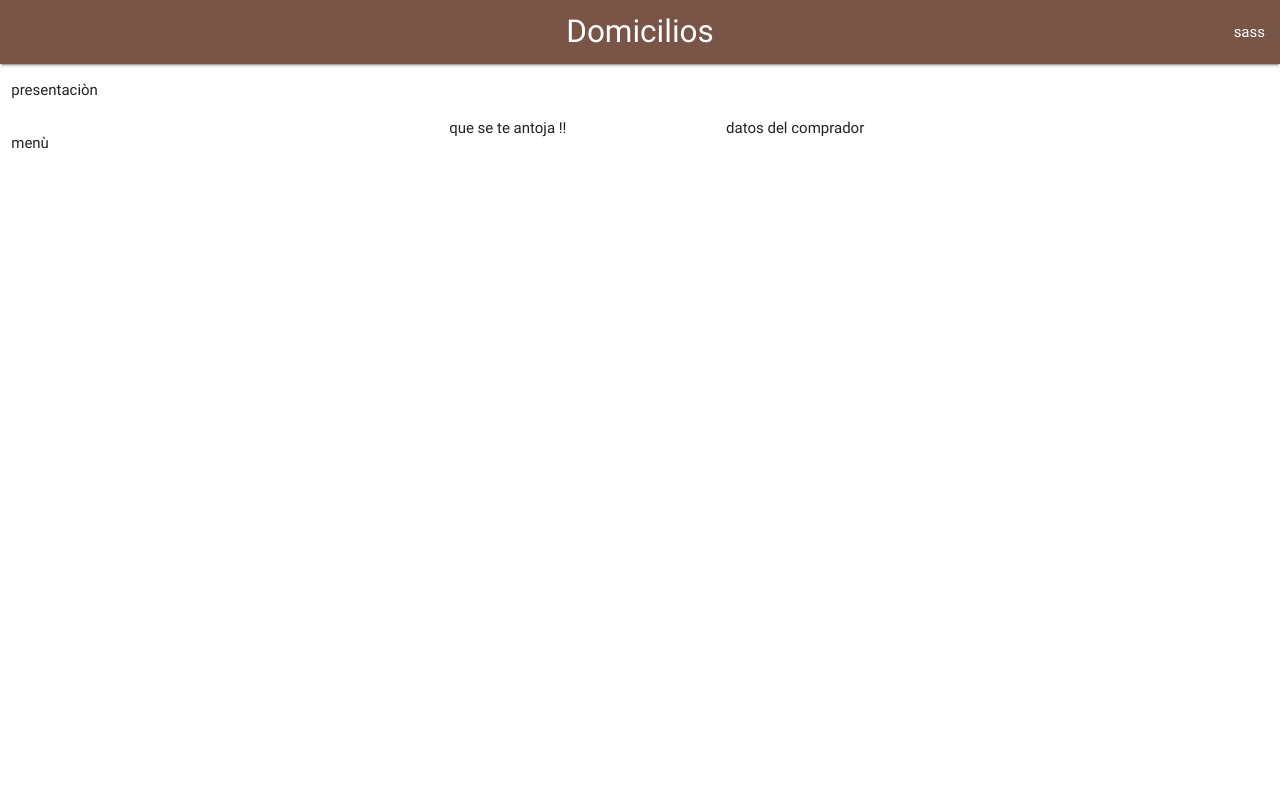
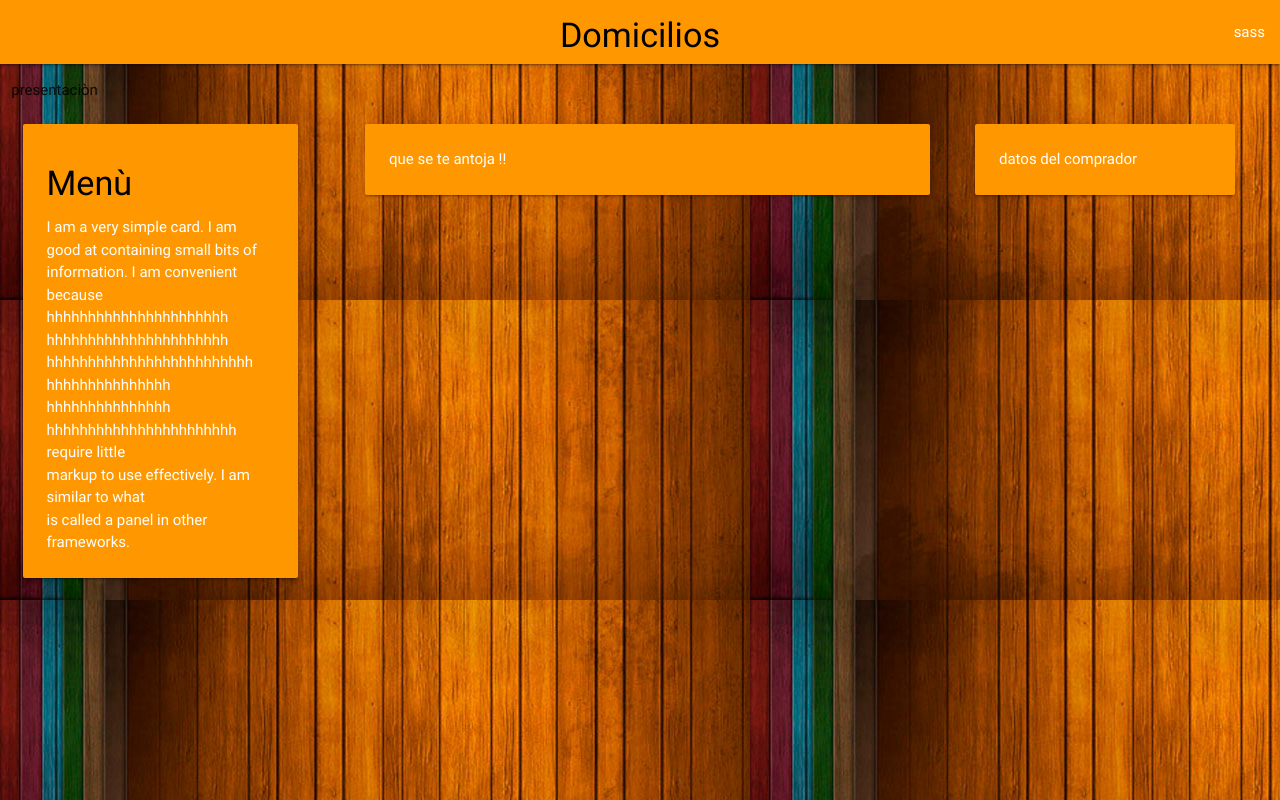
Before and after one commit to jagarciago/seminario-angular2-prj, an Angular app: page / in a window 1280 px wide. Built offline with nearby package versions, Linux system fonts and the light colour scheme.

Commit message:
poner fondo y cuadros de texto

```diff
--- a/src/app/app.component.html
+++ b/src/app/app.component.html
@@ -1,6 +1,8 @@
- <nav>
-  <div class="nav-wrapper brown">
-    <a href="" class="brand-logo center">Domicilios</a>
+
+
+<nav>
+  <div class="nav-wrapper orange">
+    <a href="" class="brand-logo center"><h4 class="black-text">Domicilios </h4></a>
     <ul id="nav-mobile" class="right hide-on-med-and-down">
       <li><a href="">sass</a></li>
     </ul>
@@ -8,11 +10,29 @@
 </nav>
 
  <div class="row">
-          <div class="col s12"><p>presentaciòn</p></div>
+          <div class="col s12"><p>presentaciòn</p>
 
-           <div class="col s12 m4 l4"><p>menù</p></div>
+          </div>
 
-           <div class="col s12 m4 l8">
+           <div class="col s12 m4 l3">
+                <div class="row">
+                  <div class="col s12 m12">
+                    <div class="card-panel orange">
+                      <span class="white-text"> <h4 class="black-text">Menù </h4>I am a very simple card.
+                      I am good at containing small bits of information.
+                      I am convenient because hhhhhhhhhhhhhhhhhhhhhh <br>
+                      hhhhhhhhhhhhhhhhhhhhhh <br>
+                      hhhhhhhhhhhhhhhhhhhhhhhhh<br>hhhhhhhhhhhhhhh<br>
+                      hhhhhhhhhhhhhhh<br>hhhhhhhhhhhhhhhhhhhhhhh require little <br>
+                      markup to use effectively. I am similar to what <br>
+                      is called a panel in other frameworks.
+                      </span>
+                    </div>
+                  </div>
+                </div>
+           </div>
+
+           <div class="col s12 m4 l9">
                 <app-disc-crear-pedido>
                 </app-disc-crear-pedido>
             </div>
--- a/src/app/disc-crear-pedido/disc-crear-pedido.component.html
+++ b/src/app/disc-crear-pedido/disc-crear-pedido.component.html
@@ -1,8 +1,27 @@
 <div class="row">
-    <div class="col s12 m2 l4">
-    que se te antoja !!
-    </div>
-    <div class="col s12 m2 l4">
-    datos del comprador
-    </div>
+    <form class="col s12 m4 l12">
+         <div class="col s12 m4 l8">
+            <div class="row">
+            <div class="col s12 m12 l12">
+                <div class="card-panel orange">
+                    <span class="white-text">
+                          que se te antoja !!
+                     </span>
+                 </div>
+            </div>
+            </div>
+
+            </div>
+            <div class="col s12 m2 l4">
+             <div class="row">
+                <div class="col s12 m12 l12">
+                        <div class="card-panel orange">
+                        <span class="white-text">
+                            datos del comprador
+                        </span>
+                        </div>
+                </div>
+              </div>
+            </div>
+     </form>
 </div>
--- a/src/index.html
+++ b/src/index.html
@@ -8,7 +8,7 @@
   <meta name="viewport" content="width=device-width, initial-scale=1">
   <link rel="icon" type="image/x-icon" href="favicon.ico">
 </head>
-<body>
+<body background="app/model/fondo.jpg">
   <app-root>Loading...</app-root>
 </body>
 </html>
```
Also changed, not shown: src/app/model/fondo.jpg (added).
